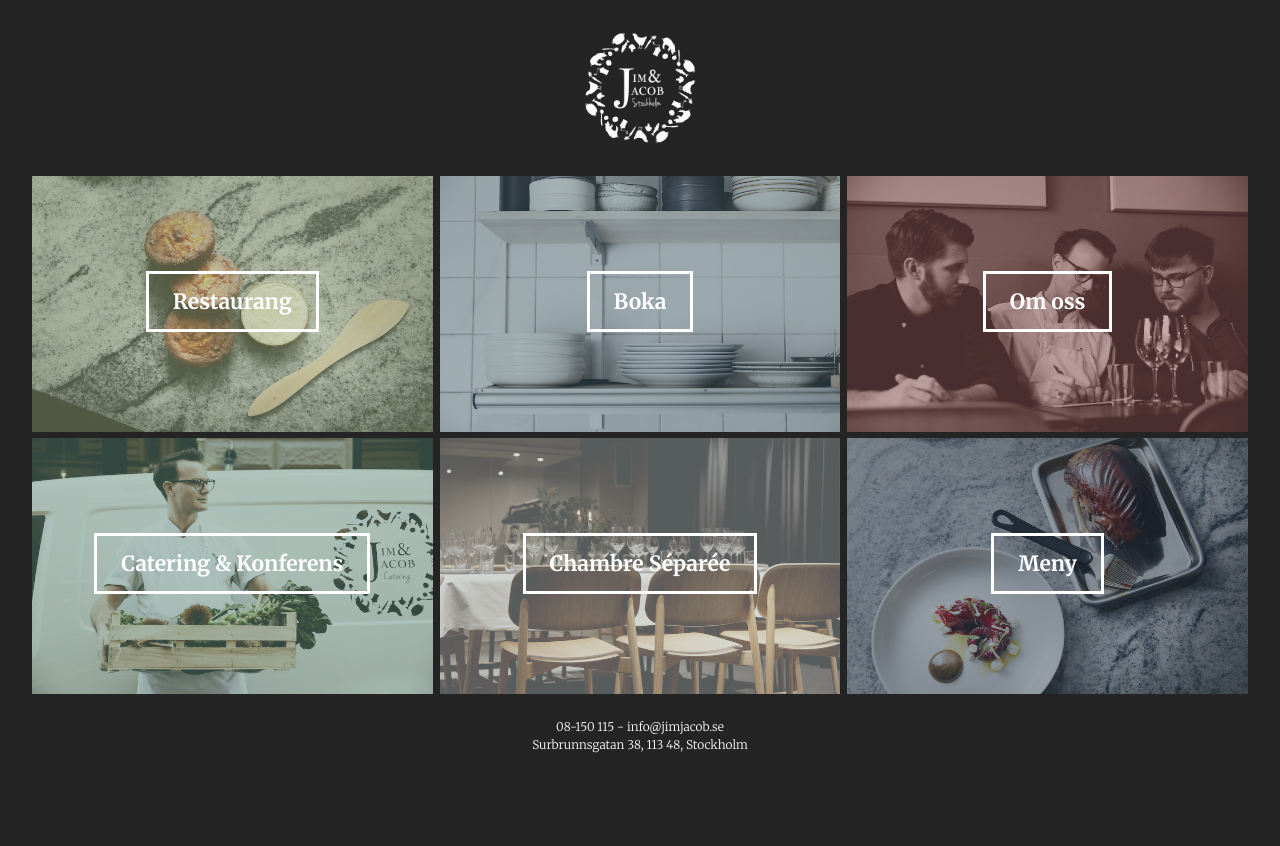
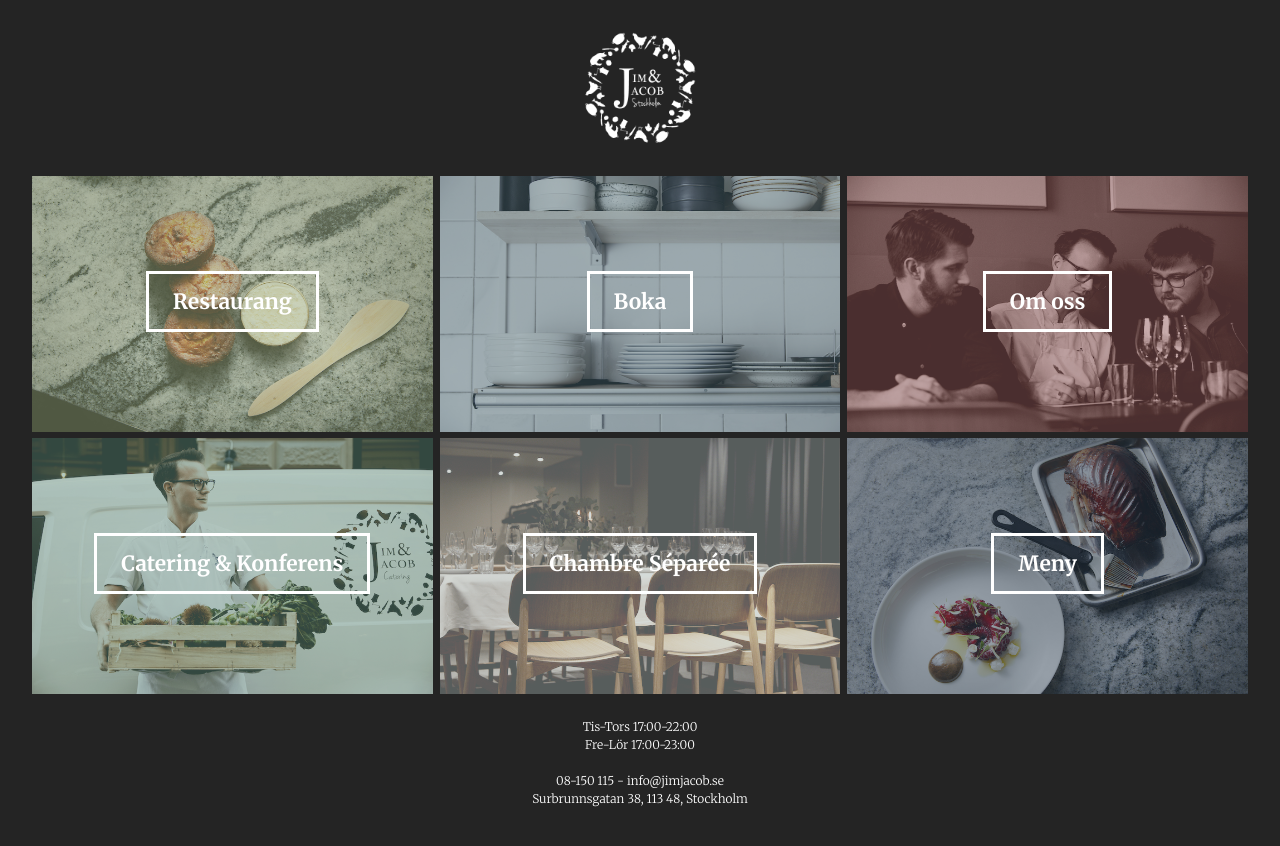
Before and after one commit to Sespazmian/jj, a Jekyll site: the page built from index.html, in a window 1280 px wide. Shown: the top 846 px of the page. Built offline with Jekyll 4.4.1, drawn with Linux system fonts in a browser that asks for light colours.

Commit message:
Fix copy

```diff
--- a/_data/cards.yml
+++ b/_data/cards.yml
@@ -20,5 +20,5 @@
   image: om.jpg
 
 - title: Meny
-  description: Menyn är ett levande dokument som ändras hela tiden. För att kunna vara flexibla och jobba med de vi tycker är bäst ju nu finns det två menyer att välja mellan. En mindre för 365kr och en för den som vill ha allt för 495kr.<br><br><a href="mailto:info@jimjacob.se?subject=Vad%20är%20dagens%20meny?"><em>Maila oss</em></a> för att få dagens meny.
+  description: Menyn är ett levande dokument som ändras hela tiden. För att kunna vara flexibla och jobba med de vi tycker är bäst just nu finns det två menyer att välja mellan. En mindre för 365kr och en för den som vill ha allt för 495kr.
   image: meny.jpg
--- a/_layouts/default.html
+++ b/_layouts/default.html
@@ -24,6 +24,9 @@
         </header>
         {{ content }}
         <footer>
+          <p>Tis-Tors 17:00-22:00</p>
+          <p>Fre-Lör 17:00-23:00</p>
+          <br>
           <p>08-150 115 - info@jimjacob.se</p>
           <p>Surbrunnsgatan 38, 113 48, Stockholm</p>
         </footer>
```
